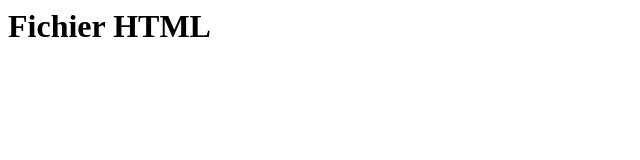
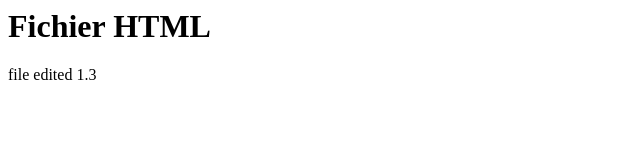
Before and after one commit to firass99/tpgit, a plain HTML site: page index.html in a window 1280 px wide. Shown: the full height of the page, 0-640 px from the left. Drawn offline with Linux system fonts and the light colour scheme.

Commit message:
edit style.css

```diff
--- a/index.html
+++ b/index.html
@@ -1 +1,2 @@
 <h1>Fichier HTML</h1>
+<p> file edited 1.3</p>
```
Also changed, not shown: readme.txt (added).
